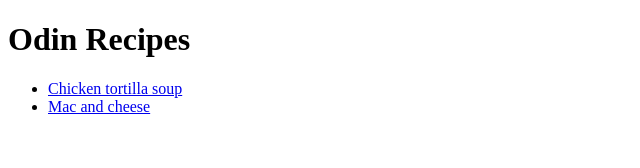
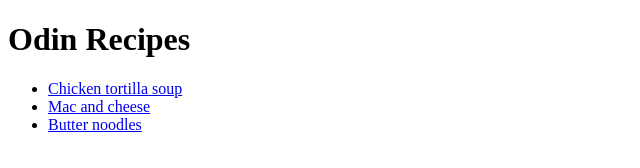
Before and after one commit to goldenissues/odin-recipes, a plain HTML site: page index.html in a window 1280 px wide. Shown: the whole page, without its empty margins (0-640 px from the left). Drawn offline with Linux system fonts and the light colour scheme.

Commit message:
Add link to new recipe

```diff
--- a/index.html
+++ b/index.html
@@ -9,6 +9,7 @@
         <ul>
           <li><a href="./recipes/chicken-tortilla-soup.html">Chicken tortilla soup</a></li>
           <li><a href="./recipes/mac-and-cheese.html">Mac and cheese</a></li>
+          <li><a href="./recipes/butter-noodles.html">Butter noodles</a></li>
         </ul>
     </body>
 </html>
```
